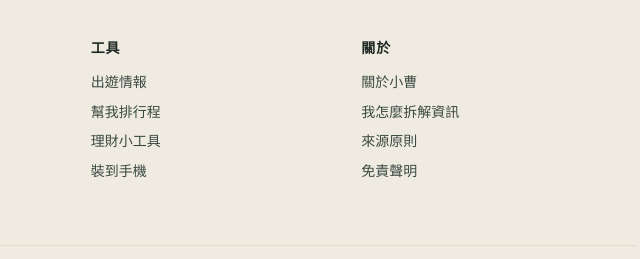
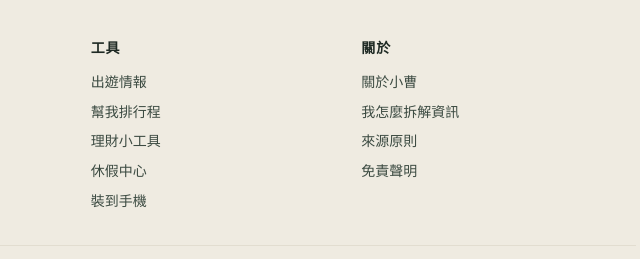
Before and after one commit to BlackLi0405/blackli.github.io, a plain HTML site: page reports/2026-11-12.html in a window 1280 px wide. Shown: the part 5255-5514 px from the top of the page, 624-1264 px from the left. Drawn offline with Linux system fonts and the light colour scheme.

Commit message:
頁尾加入休假中心

```diff
--- a/reports/2026-11-12.html
+++ b/reports/2026-11-12.html
@@ -208,7 +208,7 @@ footer li{margin-bottom:6px}
   <a class="top" href="#taiex">↑ 回到第一則</a>　<a class="top" href="../">看更多日報 →</a>
 </div></footer>
 <!-- SITE-FOOT:START -->
-<div class="sf"><div class="sf-in"><div><div class="sf-brand"><img src="../assets/logo.svg" alt="" width="30" height="30">BlackLi <b>Board</b></div><p>把複雜的事寫在黑板上：分清楚事實、觀點、立場與利益，用幾分鐘看懂。</p></div><div><h5>每天讀</h5><ul><li><a href="../index.html">今天的課表</a></li><li><a href="../news.html">新聞</a></li><li><a href="../weekly.html">專欄</a></li><li><a href="../mind.html">身心</a></li><li><a href="../fun.html">輕鬆</a></li></ul></div><div><h5>工具</h5><ul><li><a href="../travel.html">出遊情報</a></li><li><a href="../trip.html">幫我排行程</a></li><li><a href="../calc.html">理財小工具</a></li><li><a href="../app.html">裝到手機</a></li></ul></div><div><h5>關於</h5><ul><li><a href="../about.html">關於小曹</a></li><li><a href="../method.html">我怎麼拆解資訊</a></li><li><a href="../method.html#sources">來源原則</a></li><li><a href="../about.html#disclaimer">免責聲明</a></li></ul></div></div><div class="sf-bottom"><span>© 2026 BlackLi Board</span><span>內容整理自公開資料與新聞報導，僅供參考，不構成投資建議。</span></div></div>
+<div class="sf"><div class="sf-in"><div><div class="sf-brand"><img src="../assets/logo.svg" alt="" width="30" height="30">BlackLi <b>Board</b></div><p>把複雜的事寫在黑板上：分清楚事實、觀點、立場與利益，用幾分鐘看懂。</p></div><div><h5>每天讀</h5><ul><li><a href="../index.html">今天的課表</a></li><li><a href="../news.html">新聞</a></li><li><a href="../weekly.html">專欄</a></li><li><a href="../mind.html">身心</a></li><li><a href="../fun.html">輕鬆</a></li></ul></div><div><h5>工具</h5><ul><li><a href="../travel.html">出遊情報</a></li><li><a href="../trip.html">幫我排行程</a></li><li><a href="../calc.html">理財小工具</a></li><li><a href="../leave.html">休假中心</a></li><li><a href="../app.html">裝到手機</a></li></ul></div><div><h5>關於</h5><ul><li><a href="../about.html">關於小曹</a></li><li><a href="../method.html">我怎麼拆解資訊</a></li><li><a href="../method.html#sources">來源原則</a></li><li><a href="../about.html#disclaimer">免責聲明</a></li></ul></div></div><div class="sf-bottom"><span>© 2026 BlackLi Board</span><span>內容整理自公開資料與新聞報導，僅供參考，不構成投資建議。</span></div></div>
 <!-- SITE-FOOT:END -->
 </body>
 </html>
```
Also changed, not shown: reports/2026-11-13.html (+1 -1 lines), reports/2026-11-14.html (+1 -1 lines), reports/2026-11-15.html (+1 -1 lines), reports/2026-11-16.html (+1 -1 lines), reports/close-2026-11-16.html (+1 -1 lines), reports/deep-2026-11-15.html (+1 -1 lines), reports/fun-2026-11-15.html (+1 -1 lines), reports/life-2026-11-15.html (+1 -1 lines), reports/mind-2026-11-15.html (+1 -1 lines), reports/society-2026-11-15.html (+1 -1 lines), reports/tech-2026-11-15.html (+1 -1 lines), reports/world-2026-11-12.html (+1 -1 lines), reports/world-2026-11-13.html (+1 -1 lines), reports/world-2026-11-14.html (+1 -1 lines), 2 more files.
